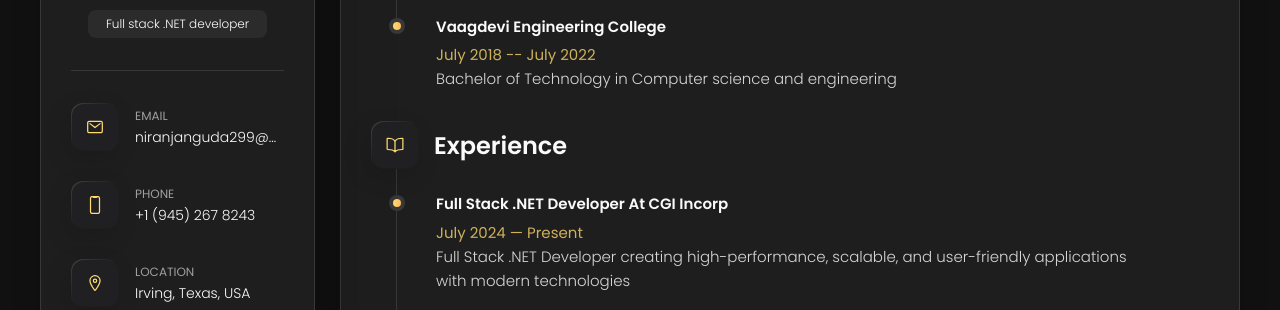
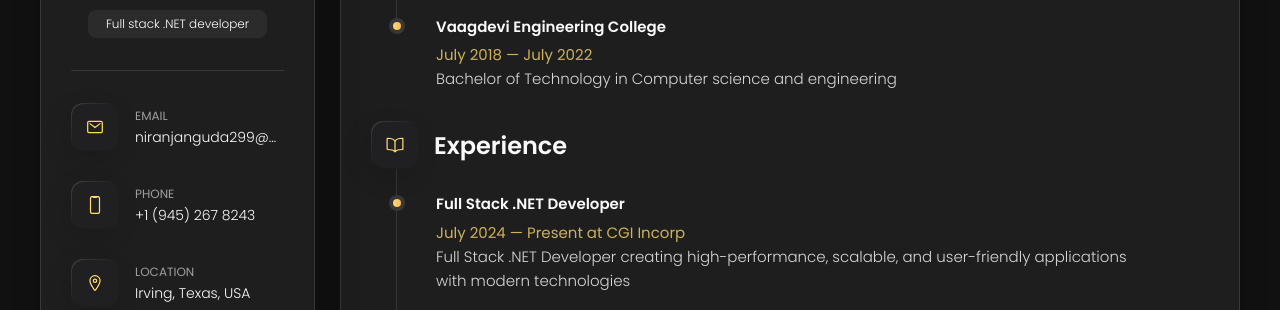
Before and after one commit to gou8m/NiranjanGuda, a plain HTML site: page index.html in a window 1280 px wide. Both pictures are taken after a click on the button "Resume". Shown: the part 340-650 px from the top of the page. Drawn offline with nearby package versions, Linux system fonts and the light colour scheme.

Commit message:
Experience Updated Properly

```diff
--- a/index.html
+++ b/index.html
@@ -359,7 +359,7 @@
 
               <h4 class="h4 timeline-item-title">Vaagdevi Engineering College</h4>
 
-              <span>July 2018 -- July 2022</span>
+              <span>July 2018 — July 2022</span>
 
               <p class="timeline-text">
                 Bachelor of Technology in Computer science and engineering
@@ -387,9 +387,9 @@
 
             <li class="timeline-item">
 
-              <h4 class="h4 timeline-item-title">Full Stack .NET Developer at CGI Incorp</h4>
+              <h4 class="h4 timeline-item-title">Full Stack .NET Developer</h4>
 
-              <span>July 2024 — Present</span>
+              <span>July 2024 — Present at CGI Incorp</span>
 
               <p class="timeline-text">
                 Full Stack .NET Developer creating high-performance, scalable,
```
